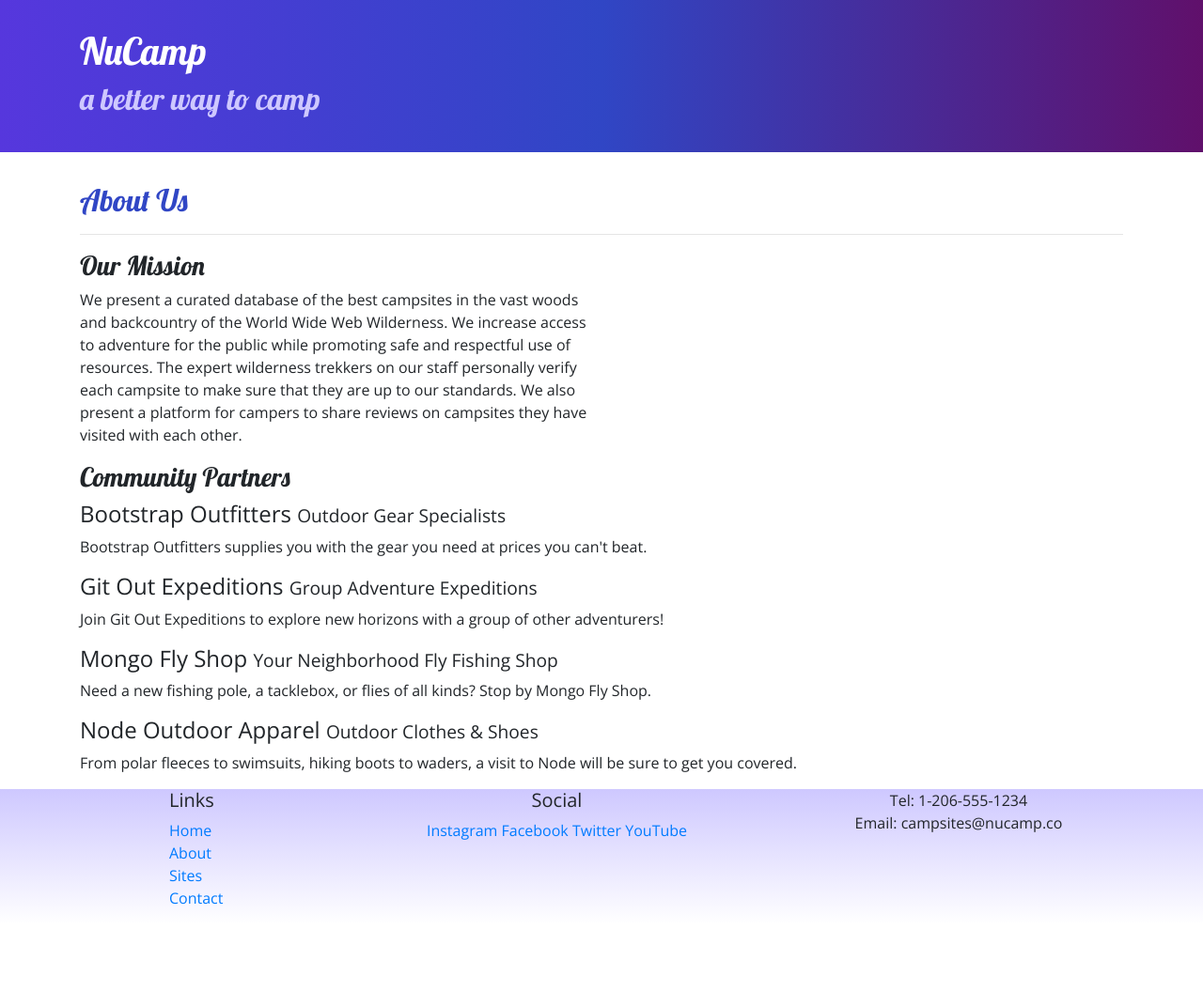
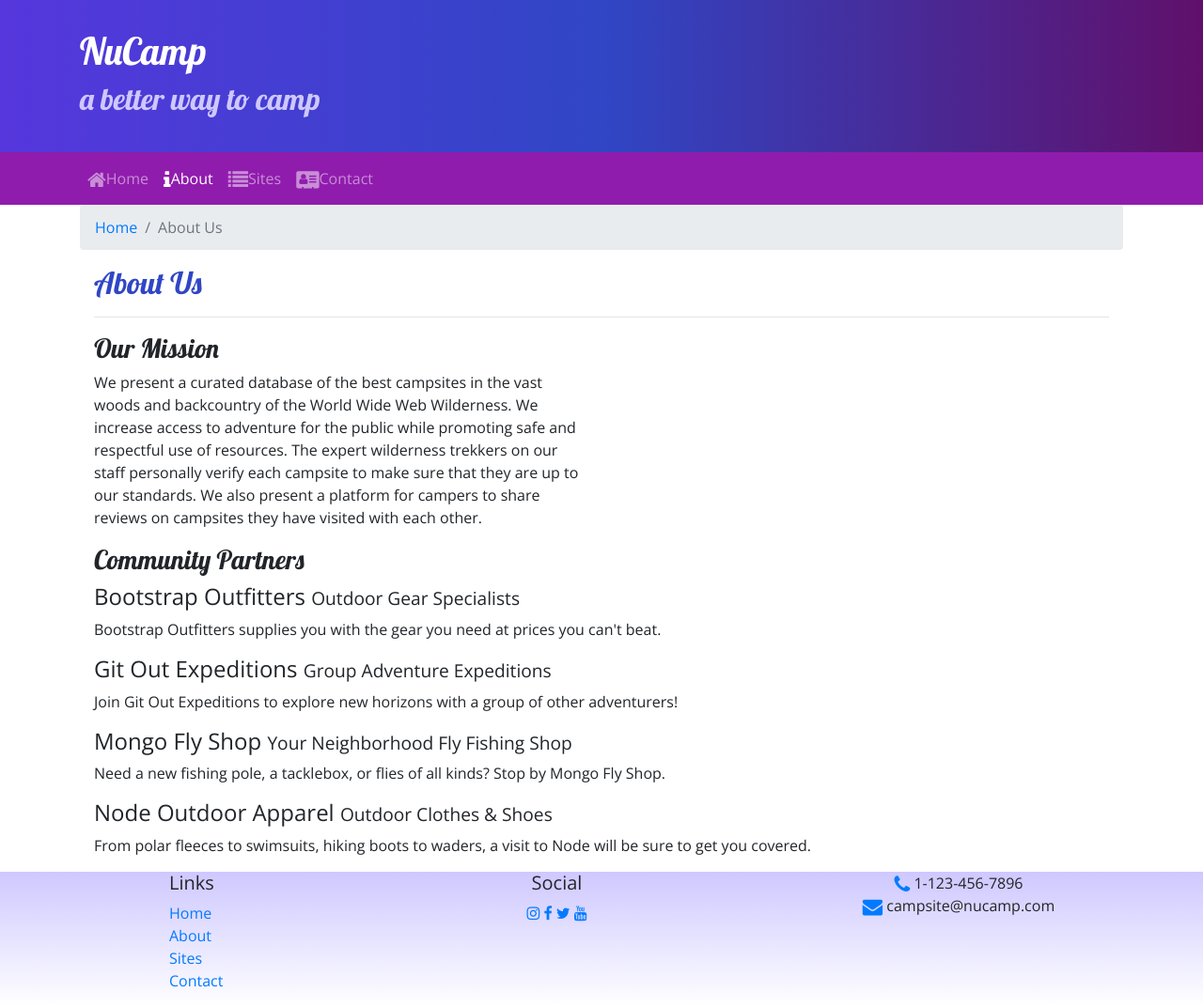
Before and after one commit to thle01/nucampsite, a website: page aboutus.html in a window 1280 px wide. Shown: the whole page at 94% size. Before the commit the page ends 984 px from the top, so only its background shows below. Drawn offline with nearby package versions, Linux system fonts and the light colour scheme.

Commit message:
add 112219

```diff
--- a/aboutus.html
+++ b/aboutus.html
@@ -11,6 +11,7 @@
     <link rel="stylesheet" href="node_modules/bootstrap/dist/css/bootstrap.min.css" />
 
     <!-- addition css styles-->
+    <link rel="stylesheet" href="node_modules/font-awesome/css/font-awesome.min.css"/>
     <link rel="stylesheet" href="https://fonts.googleapis.com/css?family=Lobster|Open+Sans" />
     <link rel="stylesheet" href="css/styles.css" />
 
@@ -30,20 +31,42 @@
         </div>
     </header>
 
+    <nav class="navbar navbar-expand-sm navbar-dark sticky-top">
+            <div class="container">
+                <button class="navbar-toggler ml-auto" type="button" data-toggle="collapse" data-target="#nucampNavbar">
+                    <span class="navbar-toggler-icon"></span>
+                </button>
+                <div class="collapse navbar-collapse" id="nucampNavbar">
+                    <ul class="navbar-nav">
+                        <li class="nav-item"><a class="nav-link" href="index.html"><i class="fa fa-home fa-lg"></i>Home</a></li>
+                        <li class="nav-item active"><a class="nav-link" href="#"><i class="fa fa-info fa-lg"></i>About</a></li>
+                        <li class="nav-item"><a class="nav-link" href="#"><i class="fa fa-list fa-lg"></i>Sites</a></li>
+                        <li class="nav-item"><a class="nav-link" href="#"><i class="fa fa-address-card fa-lg"></i>Contact</a></li>
+                    </ul>
+                </div>
+            </div>
+        </nav>
+
     <div>
-        <div>
+
             <div class="container">
                 <div class="row">
                     <div class="col">
-                        <h2>About Us</h2>
-                        <hr />
+                        <ol class="breadcrumb">
+                            <li class="breadcrumb-item"><a href="index.html">Home</a></li>
+                            <li class="breadcrumb-item active">About Us</li>
+                        </ol>
+
+                        <div class="col">
+                            <h2>About Us</h2>
+                            <hr />
+
                     </div>
                 </div>
+            </div>
 
-            </div>
-        </div>
 
-        <div>
+
             <div class="container">
                 <div class="row">
                     <div class="col-sm-6">
@@ -52,9 +75,9 @@
                     </div>
                 </div>
             </div>
-        </div>
 
-        <div>
+
+
             <div class="container">
                 <div class="row">
                     <div class="col">
@@ -70,7 +93,7 @@
                     </div>
                 </div>
             </div>
-        </div>
+
     </div>
 
     <footer>
@@ -87,14 +110,14 @@
                 </div>
                 <div class="col-6 col-sm-5 text-center">
                     <h5>Social</h5>
-                    <a href="http://instagram.com/">Instagram</a>
-                    <a href="http://facebook.com/">Facebook</a>
-                    <a href="http://twitter.com/">Twitter</a>
-                    <a href="http://youtube.com/">YouTube</a>
+                        <a href="http://Instagram.com/"> <i class="fa fa-instagram"></i> </a>
+                        <a href="http://Facebook.com/"> <i class="fa fa-facebook"></i> </a>
+                        <a href="http://Twitter.com/"> <i class="fa fa-twitter"></i> </a>
+                        <a href="http://Youtube.com/"> <i class="fa fa-youtube"></i> </a>
                 </div>
                 <div class="col-sm-4 text-center">
-                    Tel: 1-206-555-1234<br />
-                    Email: campsites@nucamp.co
+                    <i class="fa fa-phone fa-lg text-primary"></i> 1-123-456-7896 <br />
+                    <i class="fa fa-envelope fa-lg text-primary"></i> campsite@nucamp.com
                 </div>
            </div>
         </div>
--- a/css/styles.css
+++ b/css/styles.css
@@ -17,6 +17,7 @@ footer {
 
 }
 .jumbotron {
+    margin: 0;
     padding: 30px;
     background-image: linear-gradient(to right, #5637DD, #3046C5, #60106B);
     color: white;
@@ -27,3 +28,7 @@ footer {
     border-bottom: 1px ridge;
     min-height: 200px;
 }
+
+.navbar{
+    background-color: #901CAD;
+}
--- a/package.json
+++ b/package.json
@@ -15,6 +15,7 @@
   },
   "dependencies": {
     "bootstrap": "^4.0.0",
+    "font-awesome": "^4.7.0",
     "jquery": "^3.3.1",
     "popper.js": "^1.12.9"
   }
```
Also changed, not shown: index.html (+25 -6 lines), 2 other files.
